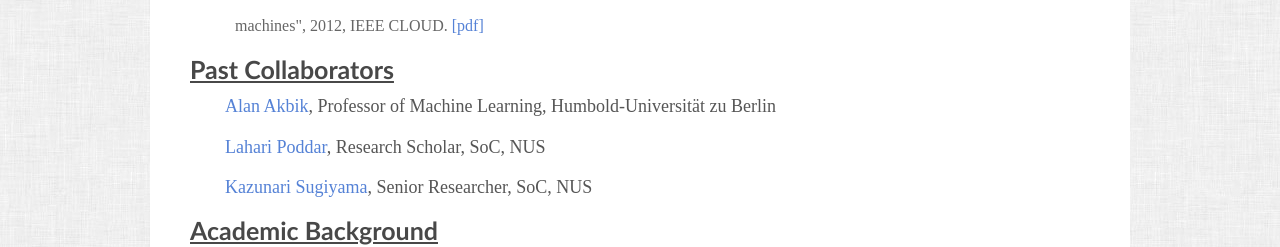
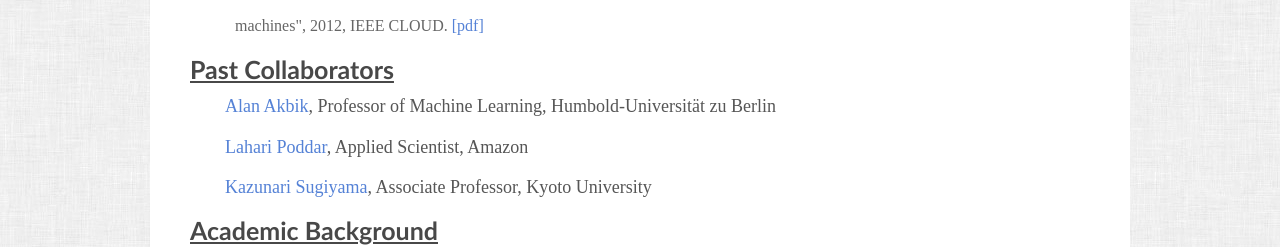
Before and after one commit to kishaloyhalder/kishaloyhalder.github.io, a plain HTML site: page index.html in a window 1280 px wide. Shown: the part 1460-1707 px from the top of the page. Drawn offline with Linux system fonts and the light colour scheme; a web font is replaced by a local one.

Commit message:
Update index.html

```diff
--- a/index.html
+++ b/index.html
@@ -75,8 +75,8 @@
 		<section id="collaborators">
 			<h2>Past Collaborators</h2>
 			<p><span itemprop="collaborator"><a href="https://alanakbik.github.io/" target="_blank">Alan Akbik</a>, Professor of Machine Learning, Humbold-Universität zu Berlin</span></p>
-			<p><span itemprop="collaborator"><a href="https://laharipoddar.github.io/" target="_blank">Lahari Poddar</a>, Research Scholar, SoC, NUS</span></p>
-			<p><span itemprop="collaborator"><a href="https://www.comp.nus.edu.sg/~sugiyama/" target="_blank">Kazunari Sugiyama</a>, Senior Researcher, SoC, NUS</span></p>
+			<p><span itemprop="collaborator"><a href="https://laharipoddar.github.io/" target="_blank">Lahari Poddar</a>, Applied Scientist, Amazon</span></p>
+			<p><span itemprop="collaborator"><a href="https://www.db.soc.i.kyoto-u.ac.jp/~sugiyama/" target="_blank">Kazunari Sugiyama</a>, Associate Professor, Kyoto University</span></p>
 		</section>
 
 		<section id="education">
```
